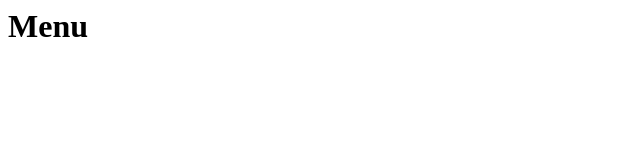
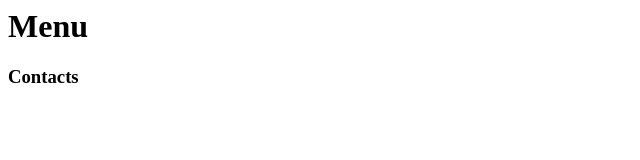
Before and after one commit to testtda/example, a plain HTML site: page menu.html in a window 1280 px wide. Shown: the full height of the page, 0-640 px from the left. Drawn offline with Linux system fonts and the light colour scheme.

Commit message:
menu h3 add

```diff
--- a/menu.html
+++ b/menu.html
@@ -1,3 +1,4 @@
 <html>
 <H1>Menu</H1>
+<h3>Contacts</H3>
 </html>
```
